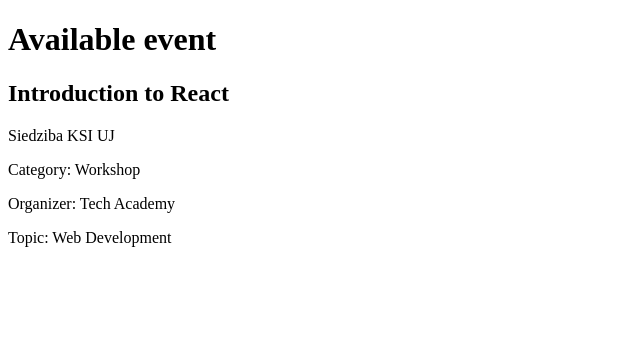
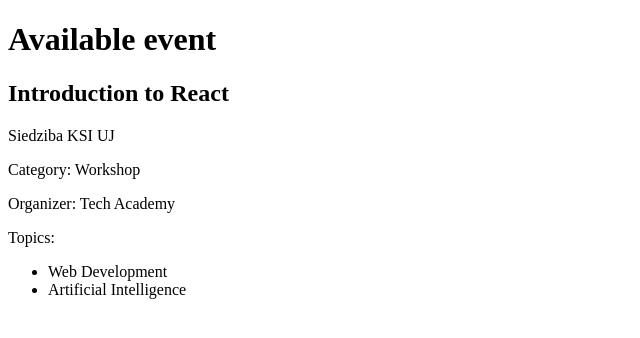
Before and after one commit to KSIUJ/faculty-event-aggregator, a React (Vite) app in the folder frontend/: page / in a window 1280 px wide. Shown: the top 338 px of the page, without its empty margins (0-640 px from the left). Built offline with nearby package versions, Linux system fonts and the light colour scheme.

Commit message:
fix(frontend): Refactored topics
Changed it so EventList has `topic_categories` instead of `topic_category`

```diff
--- a/frontend/src/components/RenderEvent.tsx
+++ b/frontend/src/components/RenderEvent.tsx
@@ -1,4 +1,5 @@
 import type { EventList } from '@/types'
+import RenderTopic from './RenderTopic'
 
 interface EventItemProps {
     event: EventList
@@ -11,7 +12,8 @@
             <p>{event.location ?? 'Location not specified'}</p>
             <p>Category: {event.event_category.title}</p>
             <p>Organizer: {event.organizer.name}</p>
-            <p>Topic: {event.topic_category.title}</p>
+            <p>Topics:</p>
+            <RenderTopic topics={event.topic_categories} />
         </article>
     )
 }
--- a/frontend/src/components/RenderTopic.tsx
+++ b/frontend/src/components/RenderTopic.tsx
@@ -1,13 +1,19 @@
 import type { TopicCategory } from '@/types'
 
 interface TopicProps {
-    topic: TopicCategory
+    topics: TopicCategory[]
 }
 
-export default function RenderTopic({ topic }: TopicProps) {
+export default function RenderTopic({ topics }: TopicProps) {
+    if (topics.length === 0) {
+        return <p>No topics specified</p>
+    }
+
     return (
-        <span>
-            {topic.title}
-        </span>
+        <ul>
+            {topics.map((topic) => (
+                <li key={topic.id}>{topic.title}</li>
+            ))}
+        </ul>
     )
 }
--- a/frontend/src/services/mockData/events.ts
+++ b/frontend/src/services/mockData/events.ts
@@ -15,7 +15,7 @@
         end_time: "2026-08-10T14:00:00Z",
         created_at: "2026-07-01T10:00:00Z",
         event_category: eventCategories[0],
-        topic_category: topicCategories[0],
+        topic_categories: topicCategories,
         organizer: organizers[0]
     },
     {
@@ -28,7 +28,7 @@
         end_time: "2026-09-01T12:00:00Z",
         created_at: "2026-07-05T10:00:00Z",
         event_category: eventCategories[1],
-        topic_category: topicCategories[1],
+        topic_categories: topicCategories,
         organizer: organizers[0]
     }
 ]
@@ -41,6 +41,6 @@
     end_time: "2026-08-10T14:00:00Z",
     created_at: "2026-07-01T10:00:00Z",
     event_category: eventCategories[0],
-    topic_category: topicCategories[0],
+    topic_categories: topicCategories,
     organizer: organizers[0]
 }
--- a/frontend/src/types/event.d.ts
+++ b/frontend/src/types/event.d.ts
@@ -6,8 +6,8 @@
     end_time: string | null
     created_at: string
     event_category: EventCategory
+    topic_categories: TopicCategory[]
     organizer: Organizer
-    topic_category: TopicCategory
 }
 
 export interface Event extends EventList {
```
